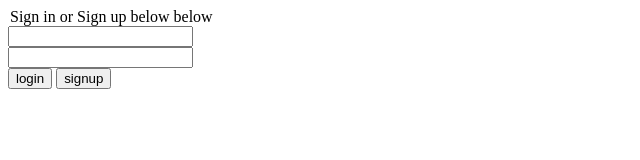
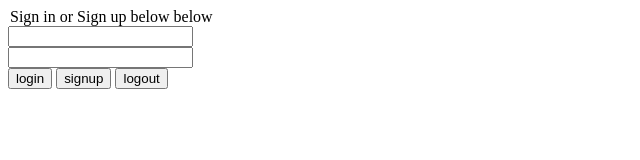
Before and after one commit to design-hub-arc/contract-tracker, a website: page src/html/login.html in a window 1280 px wide. Shown: the whole page, without its empty margins (0-640 px from the left). Drawn offline with Linux system fonts and the light colour scheme.

Commit message:
Added logout button to login page

```diff
--- a/src/html/login.html
+++ b/src/html/login.html
@@ -13,6 +13,7 @@
       <br>
       <input type="submit" formaction="/auth/login" formmethod="post" value="login" />
       <input type="submit" formaction="/auth/signup" formmethod="post" value="signup" />
+      <input type="submit" formaction="/auth/logout" formmethod="post" value="logout" />
     </form>
   </body>
 </html>
```
